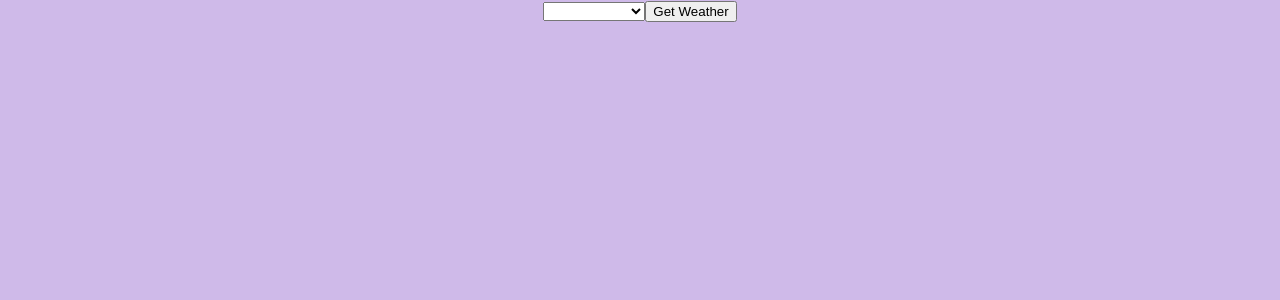
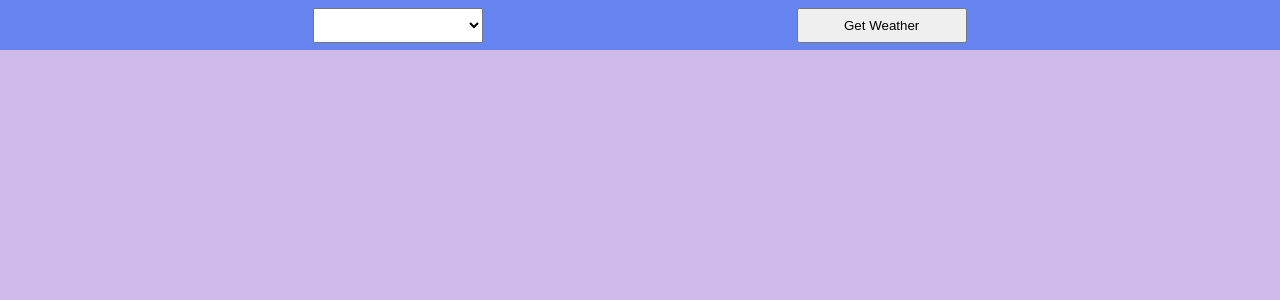
Before and after one commit to L-E-W-1-5/weather_app, a React (Create React App) app in the folder weather-app/: page / in a window 1280 px wide. Shown: the top 300 px of the page. Built offline with nearby package versions, Linux system fonts and the light colour scheme.

Commit message:
css containers

```diff
--- a/weather-app/src/App.css
+++ b/weather-app/src/App.css
@@ -5,6 +5,7 @@
   width: 100vw;
   display: flex;
   flex-direction: column;
+
 }
 
 .windowSize {
@@ -158,7 +159,7 @@
 
 .sunny {
 	animation: sunny 15s linear infinite;
-	background: linear-gradient(top, rgba(255,255,255,0) 0%, rgba(255,255,255,0.8) 50%, rgba(255,255,255,0) 100%);
+	background: linear-gradient(to bottom, rgba(255,255,255,0) 0%, rgba(255,255,255,0.8) 50%, rgba(255,255,255,0) 100%);
 	height: 140px;
 	width: 20px;
 	margin-left: -15px;
@@ -167,7 +168,7 @@
 	top: 20px;
 }
 .sunny:before {
-	background: linear-gradient(top, rgba(255,255,255,0) 0%, rgba(255,255,255,0.8) 50%, rgba(255,255,255,0) 100%);
+	background: linear-gradient(to bottom, rgba(255,255,255,0) 0%, rgba(255,255,255,0.8) 50%, rgba(255,255,255,0) 100%);
 	content: '';
 	height: 140px;
 	width: 20px;
--- a/weather-app/src/App.tsx
+++ b/weather-app/src/App.tsx
@@ -29,6 +29,7 @@ async function getWeather() {
   return (
 
       <div className="App">
+
         <Buttons setID={setCityID} getReq={getWeather} name={cityID}></Buttons>
         {weather && <Forecast weatherData={weather}></Forecast>}
 
--- a/weather-app/src/components/Buttons/Buttons.css
+++ b/weather-app/src/components/Buttons/Buttons.css
@@ -0,0 +1,14 @@
+.navButtons {
+    display: flex;
+    flex-direction: row;
+    justify-content: space-evenly;
+    align-items: center;
+    height: 50px;
+    width: 100%;
+    background-color: rgb(102, 132, 240);
+}
+
+.buttons {
+    height: 70%;
+    width: 170px;
+}
--- a/weather-app/src/components/Buttons/Buttons.tsx
+++ b/weather-app/src/components/Buttons/Buttons.tsx
@@ -1,4 +1,5 @@
 import React from 'react'
+import './Buttons.css'
 
 
 
@@ -7,8 +8,8 @@ const Buttons = (props:any):JSX.Element => {
 
 
     return (
-        <div>
-            <select onChange={(e)=>{props.setID(e.target.value)}} value={props.cityID}>
+        <div className="navButtons">
+            <select className="buttons" onChange={(e)=>{props.setID(e.target.value)}} value={props.cityID}>
                 <option></option>
                 <option value="2643741">London</option>
                 <option value="2637487">Southampton</option>
@@ -18,7 +19,7 @@ const Buttons = (props:any):JSX.Element => {
                 <option value="2648579">Glasgow</option>
                 <option value="3534452">Venegas</option>
             </select>
-            <button onClick={() => {props.getReq()}}>Get Weather</button>
+            <button className="buttons" onClick={() => {props.getReq()}}>Get Weather</button>
 
         </div>
     )
--- /dev/null
+++ b/weather-app/src/components/Forecast/Forecast.css
@@ -0,0 +1,5 @@
+.forecast_Container {
+    width: 250px;
+    height:250px;
+    border: 3px solid blue
+}
--- a/weather-app/src/components/Forecast/Forecast.tsx
+++ b/weather-app/src/components/Forecast/Forecast.tsx
@@ -1,4 +1,5 @@
 import React from 'react'
+import './Forecast.css'
 
 
 
@@ -33,7 +34,7 @@ const Forecast = (props: any): JSX.Element => {
 
 
     return (
-        <>
+        <div className="forecast_Container">
             <ul>
                 <li>Temp: {props.weatherData.main.temp}</li>
                 <li>Current Conditions: {props.weatherData.weather[0]["description"]}</li>
@@ -41,7 +42,7 @@ const Forecast = (props: any): JSX.Element => {
             </ul>
             <div className={currentSky === "sunny" ? "sunny" : currentSky === "raining" ? "rainy" : currentSky === "cloudy" ? "cloudy" : currentSky === "snowing" ? "snowy" : currentSky === "storms" ? "stormy" : "sunny"}></div>
 
-        </>
+        </div>
     )
 }
 
```
